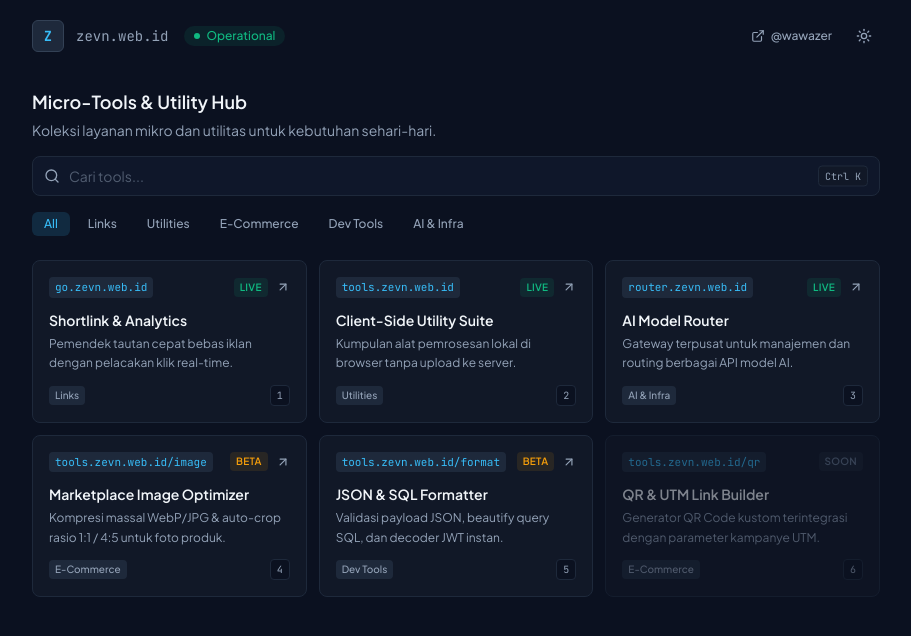
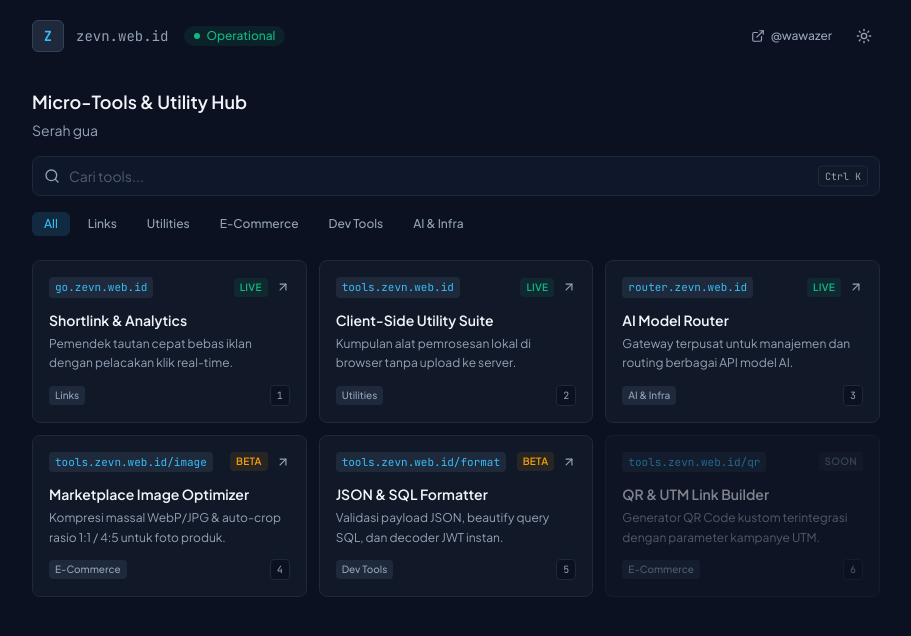
Before and after one commit to wawazer/zevn-portal, a React (Vite) app: page / in a window 1280 px wide. Shown: the top 636 px of the page, without its empty margins (184-1095 px from the left). Built offline with nearby package versions, Linux system fonts and the light colour scheme.

Commit message:
commands

```diff
--- a/src/components/CommandSearch.tsx
+++ b/src/components/CommandSearch.tsx
@@ -56,7 +56,7 @@ export function CommandSearch({
             isDark ? 'text-text-secondary' : 'text-text-secondary-light'
           }`}
         >
-          Koleksi layanan mikro dan utilitas untuk kebutuhan sehari-hari.
+          Serah gua
         </p>
       </div>
 
```
